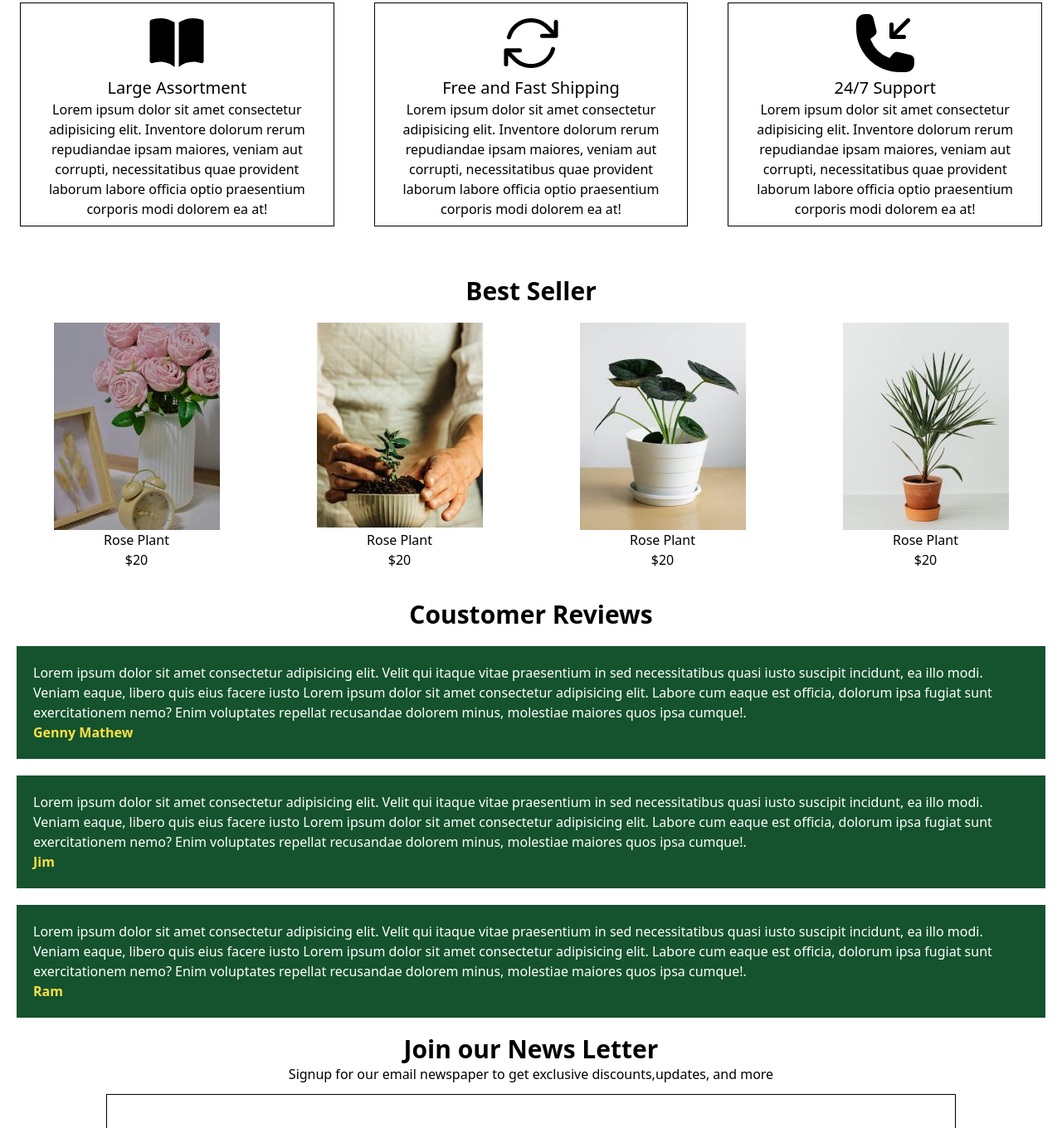
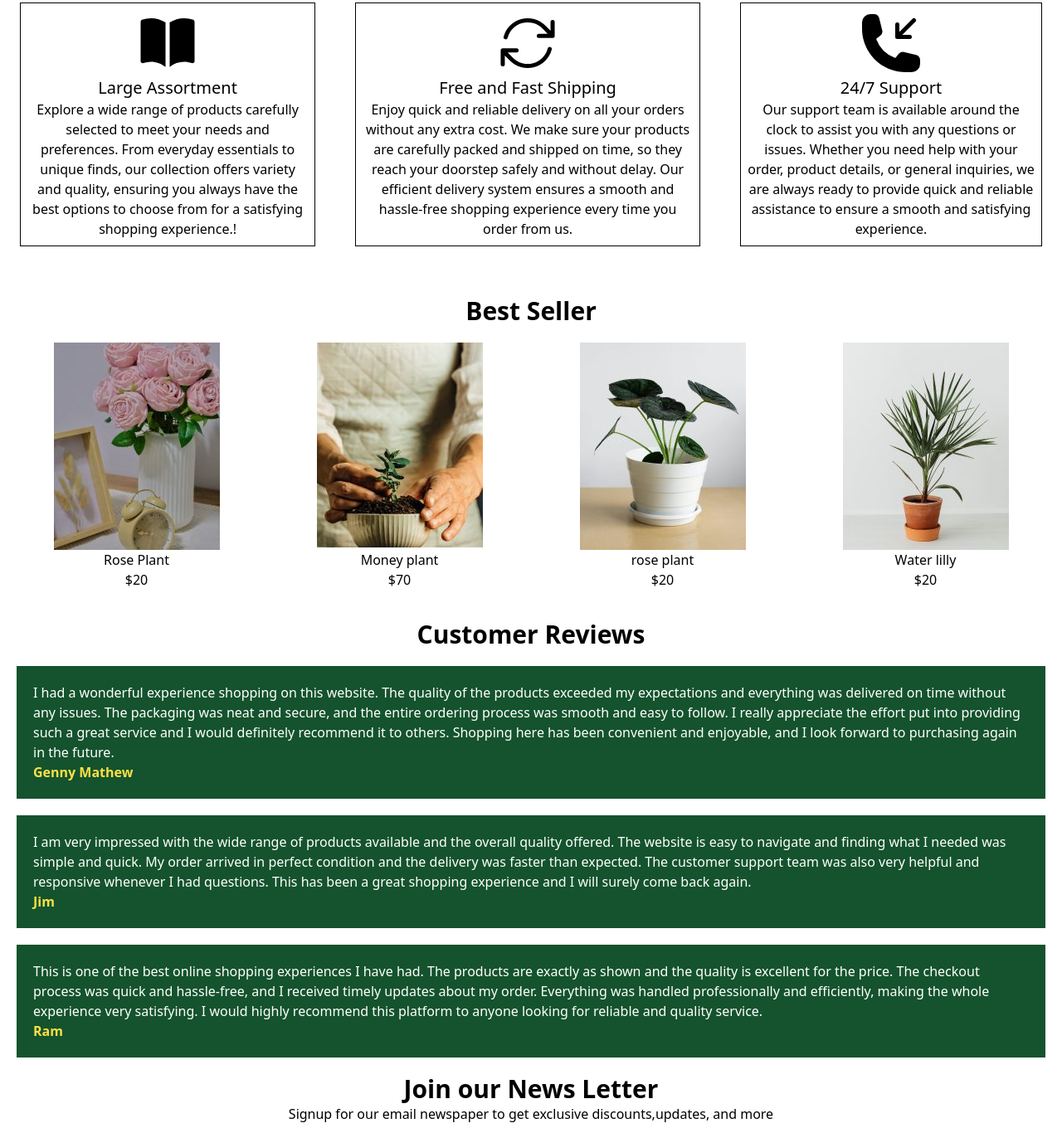
Before and after one commit to ChaswinSanjith/Plant-sale-website, a plain HTML site: page index.html in a window 1280 px wide. Shown: the part 460-1820 px from the top of the page at 83% size. Drawn offline with nearby package versions, Linux system fonts and the light colour scheme.

Commit message:
Updated website content (shipping, support, reviews, footer)

```diff
--- a/index.html
+++ b/index.html
@@ -84,9 +84,7 @@
 
 
                 <h2 class="text-xl font-medium">Large Assortment</h2>
-                <p>Lorem ipsum dolor sit amet consectetur adipisicing elit. Inventore dolorum rerum repudiandae ipsam
-                    maiores, veniam aut corrupti, necessitatibus quae provident laborum labore officia optio praesentium
-                    corporis modi dolorem ea at!</p>
+                <p>Explore a wide range of products carefully selected to meet your needs and preferences. From everyday essentials to unique finds, our collection offers variety and quality, ensuring you always have the best options to choose from for a satisfying shopping experience.!</p>
             </div>
             <div class="border border-black p-2 m-6">
                 <svg xmlns="http://www.w3.org/2000/svg" viewBox="0 0 24 24" fill="currentColor" class="w-20 inline">
@@ -96,9 +94,7 @@
                 </svg>
 
                 <h2 class="text-xl font-medium">Free and Fast Shipping</h2>
-                <p>Lorem ipsum dolor sit amet consectetur adipisicing elit. Inventore dolorum rerum repudiandae ipsam
-                    maiores, veniam aut corrupti, necessitatibus quae provident laborum labore officia optio praesentium
-                    corporis modi dolorem ea at!</p>
+                <p>Enjoy quick and reliable delivery on all your orders without any extra cost. We make sure your products are carefully packed and shipped on time, so they reach your doorstep safely and without delay. Our efficient delivery system ensures a smooth and hassle-free shopping experience every time you order from us.</p>
             </div>
             <div class="border border-black p-2 m-6">
                 <svg xmlns="http://www.w3.org/2000/svg" viewBox="0 0 24 24" fill="currentColor" class="w-20 inline">
@@ -112,9 +108,7 @@
 
                 <h2 class="text-xl font-medium">24/7 Support</h2>
 
-                <p>Lorem ipsum dolor sit amet consectetur adipisicing elit. Inventore dolorum rerum repudiandae ipsam
-                    maiores, veniam aut corrupti, necessitatibus quae provident laborum labore officia optio praesentium
-                    corporis modi dolorem ea at!</p>
+                <p>Our support team is available around the clock to assist you with any questions or issues. Whether you need help with your order, product details, or general inquiries, we are always ready to provide quick and reliable assistance to ensure a smooth and satisfying experience.</p>
             </div>
         </div>
     </section>
@@ -131,48 +125,36 @@
             <div>
                 <img src="./images/bestsseller_2.jpg" class="inline hover:shadow-xl transform hover:translate-y-2"
                     alt="img">
-                <h1>Rose Plant</h1>
-                <p>$20</p>
+                <h1>Money plant</h1>
+                <p>$70</p>
             </div>
             <div>
                 <img src="./images/bestsseller_3.jpg" class="inline hover:shadow-xl transform hover:translate-y-2"
                     alt="img">
-                <h1>Rose Plant</h1>
+                <h1>rose plant</h1>
                 <p>$20</p>
             </div>
             <div>
                 <img src="./images/bestsseller_4.jpg" class="inline hover:shadow-xl transform hover:translate-y-2"
                     alt="img">
-                <h1>Rose Plant</h1>
+                <h1>Water lilly</h1>
                 <p>$20</p>
             </div>
         </div>
     </section>
     <!--coustemer review-->
     <section>
-        <h1 class="text-3xl font-bold mt-5 text-center">Coustomer Reviews</h1>
+        <h1 class="text-3xl font-bold mt-5 text-center">Customer Reviews</h1>
         <div class="flex flex-col gap-5 justify-center text-white m-5">
             <div class="bg-green-900 p-5 container">
-                <p>Lorem ipsum dolor sit amet consectetur adipisicing elit. Velit qui itaque vitae praesentium in sed
-                    necessitatibus quasi iusto suscipit incidunt, ea illo modi. Veniam eaque, libero quis eius facere
-                    iusto Lorem ipsum dolor sit amet consectetur adipisicing elit. Labore cum eaque est officia, dolorum
-                    ipsa fugiat sunt exercitationem nemo? Enim voluptates repellat recusandae dolorem minus, molestiae
-                    maiores quos ipsa cumque!.</p>
+                <p>I had a wonderful experience shopping on this website. The quality of the products exceeded my expectations and everything was delivered on time without any issues. The packaging was neat and secure, and the entire ordering process was smooth and easy to follow. I really appreciate the effort put into providing such a great service and I would definitely recommend it to others. Shopping here has been convenient and enjoyable, and I look forward to purchasing again in the future.</p>
                 <p class="font-bold text-yellow-300">Genny Mathew</p>
             </div>
             <div class="bg-green-900 p-5 container">
-                <p>Lorem ipsum dolor sit amet consectetur adipisicing elit. Velit qui itaque vitae praesentium in sed
-                    necessitatibus quasi iusto suscipit incidunt, ea illo modi. Veniam eaque, libero quis eius facere
-                    iusto Lorem ipsum dolor sit amet consectetur adipisicing elit. Labore cum eaque est officia, dolorum
-                    ipsa fugiat sunt exercitationem nemo? Enim voluptates repellat recusandae dolorem minus, molestiae
-                    maiores quos ipsa cumque!.</p>
+                <p>I am very impressed with the wide range of products available and the overall quality offered. The website is easy to navigate and finding what I needed was simple and quick. My order arrived in perfect condition and the delivery was faster than expected. The customer support team was also very helpful and responsive whenever I had questions. This has been a great shopping experience and I will surely come back again.</p>
                 <p class="font-bold text-yellow-300">Jim</p>
             </div><div class="bg-green-900 p-5 container">
-                <p>Lorem ipsum dolor sit amet consectetur adipisicing elit. Velit qui itaque vitae praesentium in sed
-                    necessitatibus quasi iusto suscipit incidunt, ea illo modi. Veniam eaque, libero quis eius facere
-                    iusto Lorem ipsum dolor sit amet consectetur adipisicing elit. Labore cum eaque est officia, dolorum
-                    ipsa fugiat sunt exercitationem nemo? Enim voluptates repellat recusandae dolorem minus, molestiae
-                    maiores quos ipsa cumque!.</p>
+                <p>This is one of the best online shopping experiences I have had. The products are exactly as shown and the quality is excellent for the price. The checkout process was quick and hassle-free, and I received timely updates about my order. Everything was handled professionally and efficiently, making the whole experience very satisfying. I would highly recommend this platform to anyone looking for reliable and quality service.</p>
                 <p class="font-bold text-yellow-300">Ram</p>
             </div>
         </div>
@@ -189,7 +171,7 @@
     <section class="bg-green-100 p-10 flex flex-col gap-5">
         <h1 class="text-4xl font-bold">Greenden
         </h1>
-        <p>Lorem ipsum dolor sit amet consectetur adipisicing elit Lorem ipsum dolor sit amet, consectetur adipisicing elit. Ducimus sit veritatis iusto odio minus accusantium exercitationem incidunt illum dolorum..</p>
+        <p>Greenden is your trusted destination for high-quality plants and gardening essentials. We are committed to bringing nature closer to you with a wide range of carefully selected products that suit every space and lifestyle. Our goal is to provide a seamless shopping experience with reliable service and customer satisfaction.</p>
         <p>@ 2021 Greenday.com</p>
     </section>
 
```
Also changed, not shown: contact.html (+3 -3 lines).
